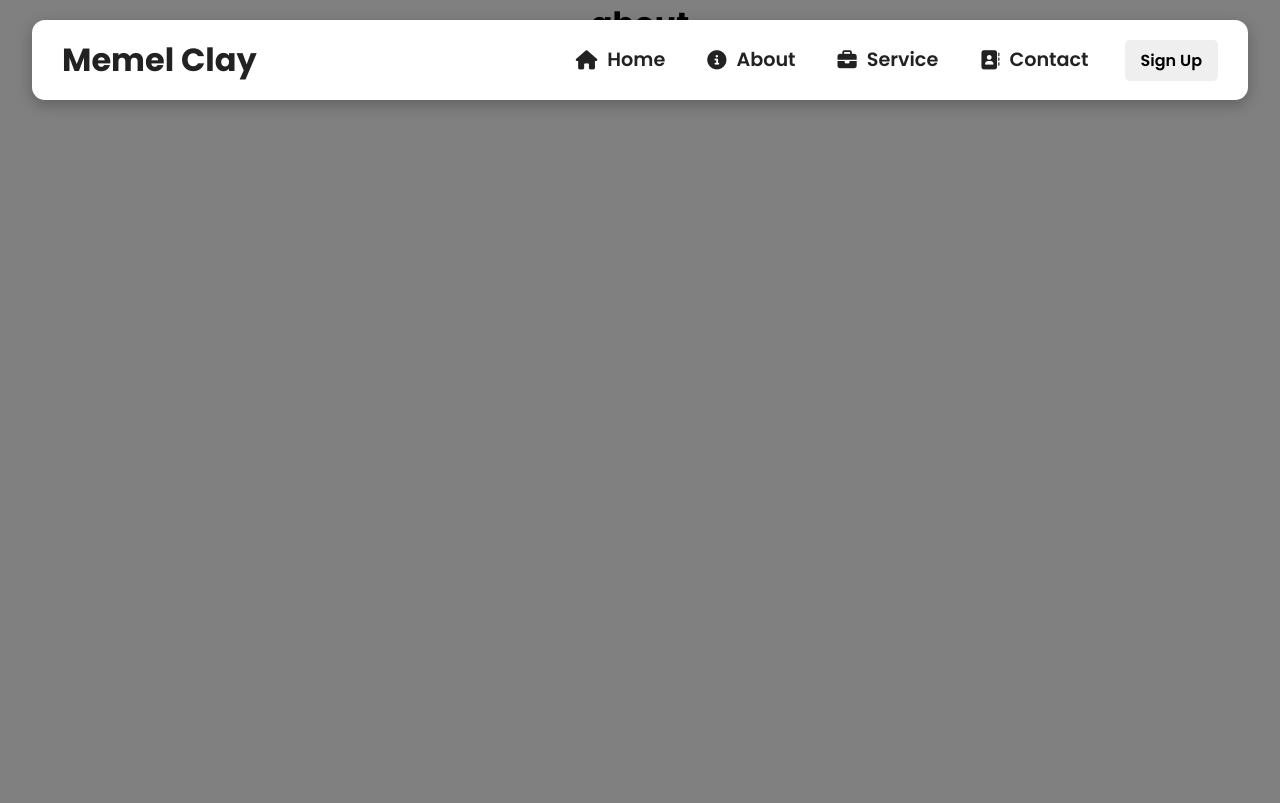
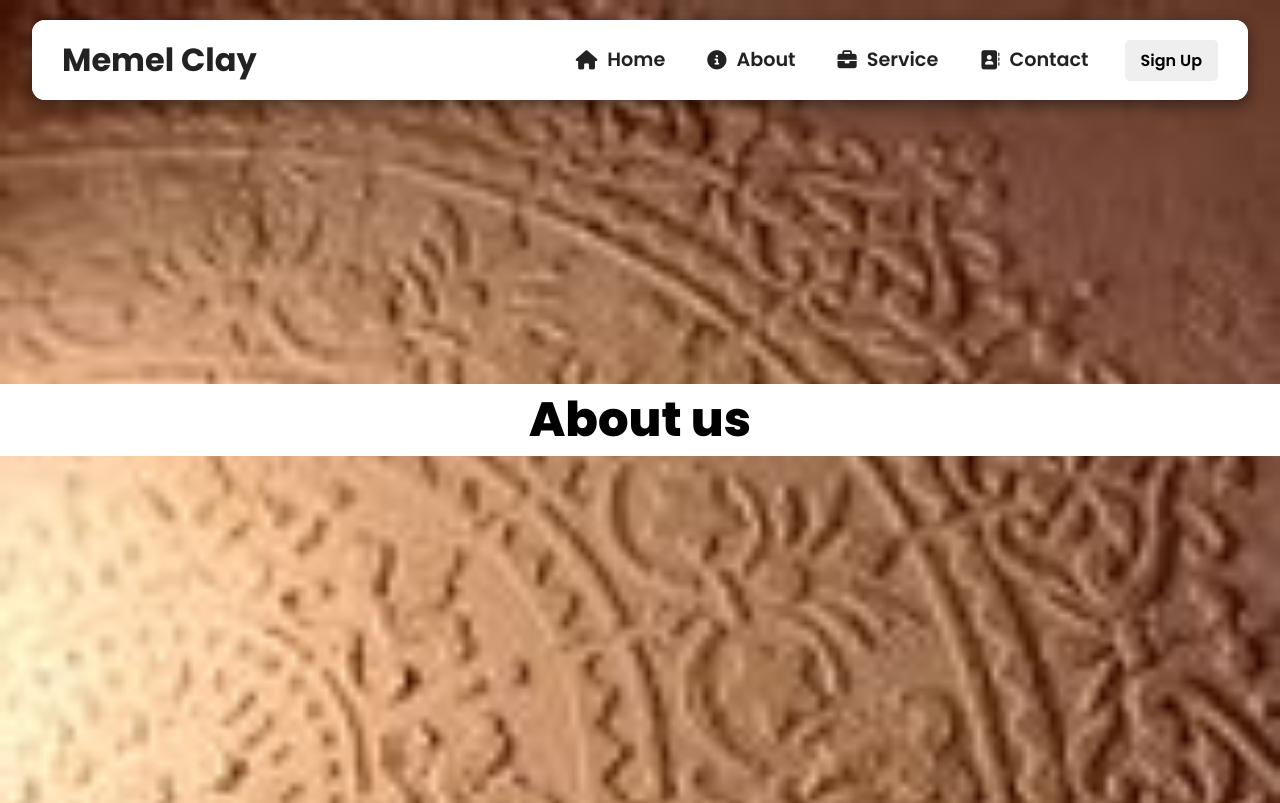
Before and after one commit to ModestasDeksnys/clay-web, a React (Create React App) app: page /about in a window 1280 px wide. Shown: the top 803 px of the page. Built offline with nearby package versions, Linux system fonts and the light colour scheme.

Commit message:
dynamic properties for different pages

```diff
--- a/src/components/Hero.js
+++ b/src/components/Hero.js
@@ -3,7 +3,7 @@ import "./HeroStyles.css"
 function Hero(props) {
   return ( <>
     <div className="props.cName">
-        <img src={props.heroImp} alt="HeroImg" />
+        <img src={props.heroImg} alt="HeroImg" />
 
     <div className="hero-text">
         <h1>{props.title}</h1>
--- a/src/components/HeroStyles.css
+++ b/src/components/HeroStyles.css
@@ -7,8 +7,8 @@ body {
     position: relative;
   }
   .hero-mid {
-    width: 100%;
-    height: 70vh;
+    width: 50%;
+    height: 50vh;
     position: relative;
   }
 
@@ -34,8 +34,6 @@ body {
     font-size: 3rem;
     font-weight: 800;
     background: #fff;
-    -webkit-background-clip: text;
-    -webkit-text-fill-color: transparent;
   }
 
   .hero-text p {
@@ -56,7 +54,7 @@ body {
   }
 
   .hero-text .hide {
-    display: none;
+    text-decoration: none;
   }
 
   @media screen and (max-width: 555px) {
--- a/src/routes/About.js
+++ b/src/routes/About.js
@@ -1,7 +1,17 @@
+import Hero from '../components/Hero';
+import Navbar from '../components/Navbar';
+import AboutImg from "../assets/1.jpg";
+
 function About () {
     return (
         <div>
-            <h1>about</h1>
+            <Navbar />
+            <Hero
+            cName= "hero-mid"
+            heroImg={AboutImg}
+            title="About us"
+            btnClass="hide"
+            />
         </div>
     );
 }
--- a/src/routes/Contact.js
+++ b/src/routes/Contact.js
@@ -1,7 +1,17 @@
+import Hero from '../components/Hero';
+import Navbar from '../components/Navbar';
+import AboutImg from "../assets/3.jpg";
+
 function Contact () {
     return (
         <div>
-            <h1>contact</h1>
+            <Navbar />
+            <Hero
+            cName= "hero-mid"
+            heroImg={AboutImg}
+            title="Contacts"
+            btnClass="hide"
+            />
         </div>
     );
 }
--- a/src/routes/Home.js
+++ b/src/routes/Home.js
@@ -14,7 +14,6 @@ function Home () {
             url="/"
             btnClass="show"
             />
-            <h1>veikia</h1>
         </div>
     );
 }
--- a/src/routes/Service.js
+++ b/src/routes/Service.js
@@ -1,7 +1,17 @@
+import Hero from '../components/Hero';
+import Navbar from '../components/Navbar';
+import AboutImg from "../assets/2.jpg";
+
 function Service () {
     return (
         <div>
-            <h1>service</h1>
+            <Navbar />
+            <Hero
+            cName= "hero-mid"
+            heroImg={AboutImg}
+            title="Services"
+            btnClass="hide"
+            />
         </div>
     );
 }
```
Also changed, not shown: src/assets/2.jpg (added), src/assets/3.jpg (added).
